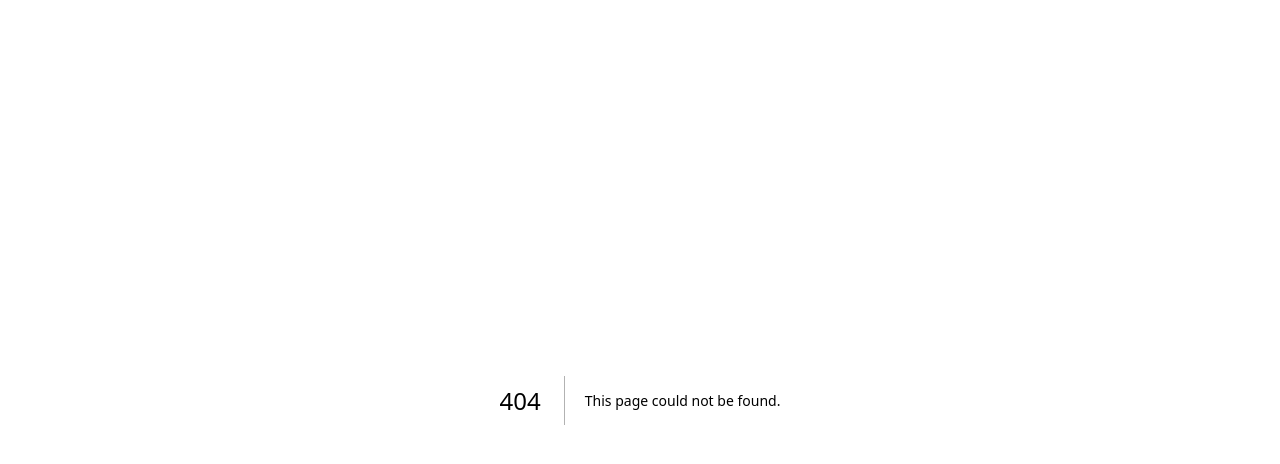
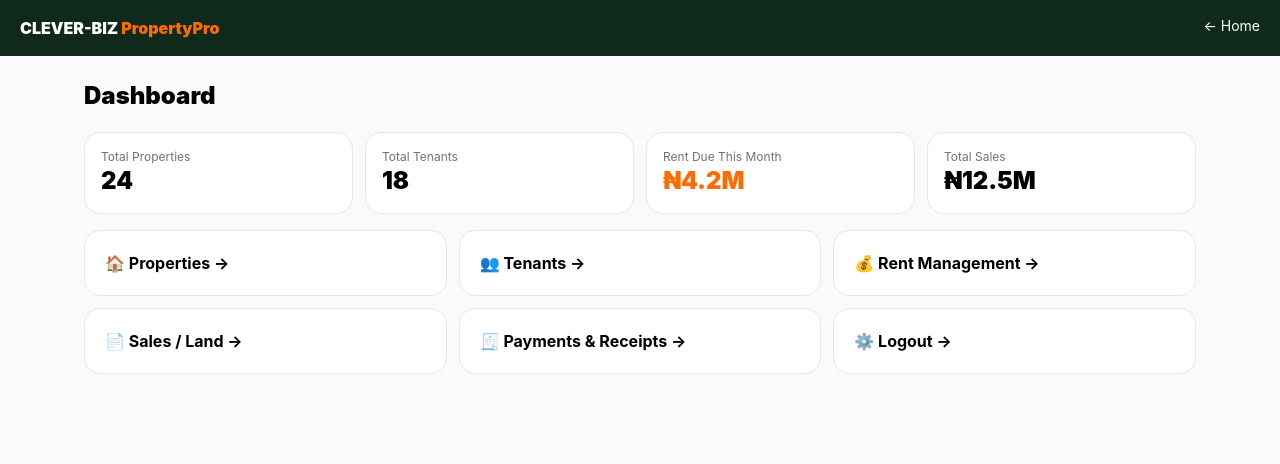
Before and after one commit to Habeebullahi7/CleverBiz-Synergy, a Next.js app: page /dashboard in a window 1280 px wide. Before the commit this address had no page. Shown: the top 464 px of the page. Built offline with nearby package versions, Linux system fonts and the light colour scheme.

Commit message:
Add Dashboard component with property statistics

```diff
--- /dev/null
+++ b/app/dashboard/page.tsx
@@ -0,0 +1,25 @@
+import Link from "next/link";
+export default function Dashboard() {
+  return (
+    <div className="min-h-screen bg-gray-50">
+      <header className="bg-[#0F2A1A] text-white px-5 py-4 flex justify-between"><p className="font-black">CLEVER-BIZ <span className="text-[#FF6B00]">PropertyPro</span></p><Link href="/" className="text-sm">← Home</Link></header>
+      <div className="max-w-6xl mx-auto px-5 py-6">
+        <h1 className="text-2xl font-black">Dashboard</h1>
+        <div className="grid grid-cols-2 md:grid-cols-4 gap-3 mt-5">
+          <div className="bg-white p-4 rounded-2xl border"><p className="text-xs text-gray-500">Total Properties</p><p className="text-2xl font-black">24</p></div>
+          <div className="bg-white p-4 rounded-2xl border"><p className="text-xs text-gray-500">Total Tenants</p><p className="text-2xl font-black">18</p></div>
+          <div className="bg-white p-4 rounded-2xl border"><p className="text-xs text-gray-500">Rent Due This Month</p><p className="text-2xl font-black text-[#FF6B00]">₦4.2M</p></div>
+          <div className="bg-white p-4 rounded-2xl border"><p className="text-xs text-gray-500">Total Sales</p><p className="text-2xl font-black">₦12.5M</p></div>
+        </div>
+        <div className="grid md:grid-cols-3 gap-3 mt-4">
+          <Link href="/properties" className="bg-white p-5 rounded-2xl border font-bold">🏠 Properties →</Link>
+          <Link href="/tenants" className="bg-white p-5 rounded-2xl border font-bold">👥 Tenants →</Link>
+          <Link href="/rent" className="bg-white p-5 rounded-2xl border font-bold">💰 Rent Management →</Link>
+          <Link href="/sales" className="bg-white p-5 rounded-2xl border font-bold">📄 Sales / Land →</Link>
+          <Link href="/payments" className="bg-white p-5 rounded-2xl border font-bold">🧾 Payments & Receipts →</Link>
+          <Link href="/login" className="bg-white p-5 rounded-2xl border font-bold">⚙️ Logout →</Link>
+        </div>
+      </div>
+    </div>
+  );
+}
```
